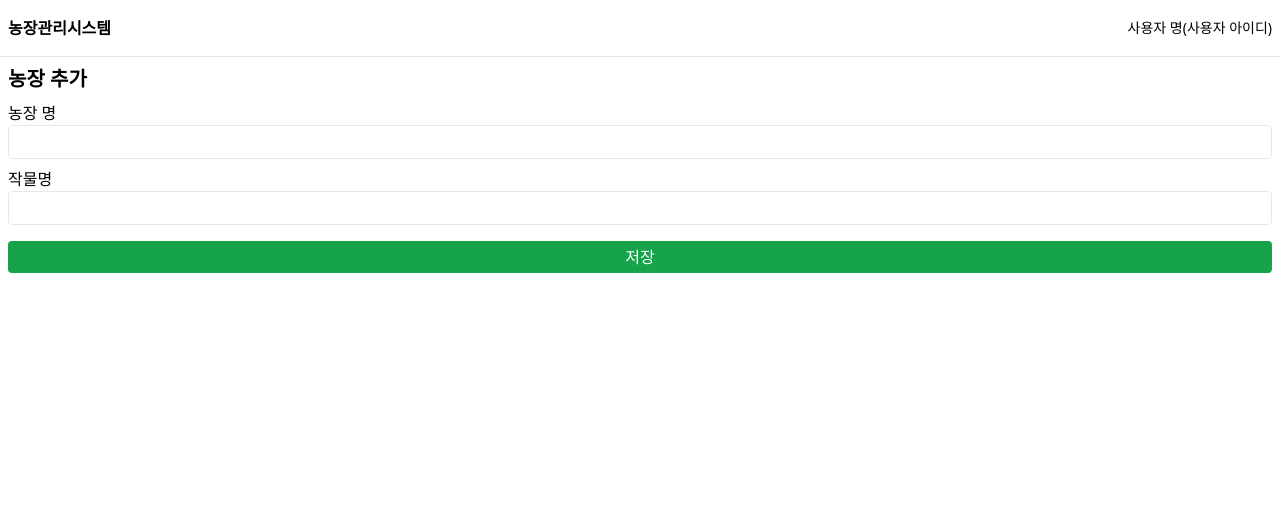
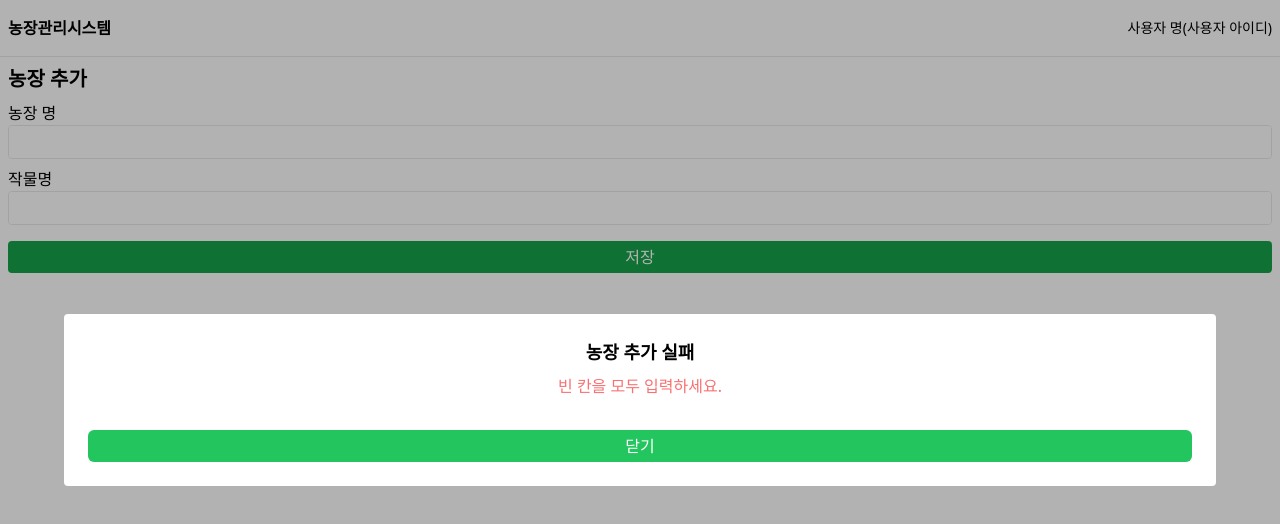
Before and after one commit to pyyyyye/ficHomwork, a Next.js app: page /farm_add in a window 1280 px wide. Both pictures are taken after a click on the button "저장". Shown: the top 524 px of the page. Built offline with nearby package versions, Linux system fonts and the light colour scheme.

Commit message:
pye-4 등록시 성공/실패 모달 구현 + api post
Signed-off-by: Park YoungEun <qkzud8033@daum.net>

```diff
--- /dev/null
+++ b/components/FarmAddForm/Modal.tsx
@@ -0,0 +1,41 @@
+import { Portal } from "components";
+import React from "react";
+
+const Modal = ({
+  farm,
+  crop,
+  mode,
+  onClick,
+}: {
+  farm: string;
+  crop: string;
+  mode: boolean;
+  onClick: () => void;
+}) => {
+  return (
+    <Portal selector="_modal" backgroundClick={onClick}>
+      <div className="p-4 flex flex-col items-center text-center gap-8">
+        <div>
+          <h1 className="text-lg font-bold pb-2">
+            {mode ? "농장 추가 성공!" : "농장 추가 실패"}
+          </h1>
+          {mode ? (
+            <span className="text-gray-600">
+              {farm}의 {crop}추가완료
+            </span>
+          ) : (
+            <span className="text-red-400">빈 칸을 모두 입력하세요.</span>
+          )}
+        </div>
+        <button
+          className="cursor-pointer w-full rounded-md p-1 bg-green-500 text-white hover:bg-green-600"
+          onClick={onClick}
+        >
+          닫기
+        </button>
+      </div>
+    </Portal>
+  );
+};
+
+export default Modal;
--- a/components/FarmAddForm/index.tsx
+++ b/components/FarmAddForm/index.tsx
@@ -1,34 +1,59 @@
-import React from "react";
+import React, { ChangeEvent, useState } from "react";
 import { Input, Button } from "components";
+import axios from "axios";
+import Modal from "./Modal";
 
 const FarmAddForm = () => {
-  /*TODO: Q2-2 API 통신 (Farm 의 문제를 다 끝내고 진행하셔도 무방합니다.)
-    - api/addfarm 경로로 {name,crop} 값을 post 로 요청합니다.
-    TODO: Q4 Portal 을 활용하여 모달을 구현합니다.
-    - 위에서 호출된 결과 값을 화면에 출력 해야 합니다.
-    - 예시는 이미지를 참고해 주세요
-    TODO: Q4-1
-    - 성공시 결과 값을 출력하는 구현해주세요
-    TODO: Q4-2
-    - 전달하는 값이 없을 경우 진행이 불가능하다는 모달을 출력해 주세요
-    TODO: Q4-3
-    - 각 모달에는 닫기 버튼을 추가하여 모달이 수동으로 닫혀야 합니다.
-  */
+  const [farmName, setFarmName] = useState("");
+  const [cropName, setCropName] = useState("");
+  const [mdCtrl, setMdCtrl] = useState(false);
+  const [mode, setMode] = useState(false);
+
+  const onClick = async (farm: string, crop: string) => {
+    await axios.post("/api/addfarm", { farm, crop });
+    if (farm === "" || crop === "") {
+      setMdCtrl(true);
+      setMode(false);
+    } else {
+      setMdCtrl(true);
+      setMode(true);
+    }
+  };
 
   return (
     <div className="flex flex-col gap-4 px-2">
+      {mdCtrl && (
+        <Modal
+          farm={farmName}
+          crop={cropName}
+          mode={mode}
+          onClick={() => setMdCtrl(false)}
+        />
+      )}
       <div className="flex flex-col gap-2">
         <div className="flex flex-col">
           <span>농장 명</span>
-          <Input name="name" type="text" />
+          <Input
+            name="name"
+            type="text"
+            onChange={(e: ChangeEvent<HTMLInputElement>) =>
+              setFarmName(e.target.value)
+            }
+          />
         </div>
 
         <div className="flex flex-col">
           <span>작물명</span>
-          <Input name="name" type="text" />
+          <Input
+            name="name"
+            type="text"
+            onChange={(e: ChangeEvent<HTMLInputElement>) =>
+              setCropName(e.target.value)
+            }
+          />
         </div>
       </div>
-      <Button>저장</Button>
+      <Button onClick={() => onClick(farmName, cropName)}>저장</Button>
     </div>
   );
 };
--- a/components/index.ts
+++ b/components/index.ts
@@ -7,4 +7,5 @@ export { default as Body } from "./Body";
 export { default as Farm } from "./Farm";
 export { default as Title } from "./Title";
 export { default as FarmAddForm } from "./FarmAddForm";
+export { default as Modal } from "./FarmAddForm/Modal";
 export { default as Portal } from "./Portal";
--- a/pages/_app.tsx
+++ b/pages/_app.tsx
@@ -6,6 +6,7 @@ import { RecoilRoot } from "recoil";
 export default function App({ Component, pageProps }: AppProps) {
   return (
     <RecoilRoot>
+      <div id="_modal"></div>
       <Component {...pageProps} />
     </RecoilRoot>
   );
```
